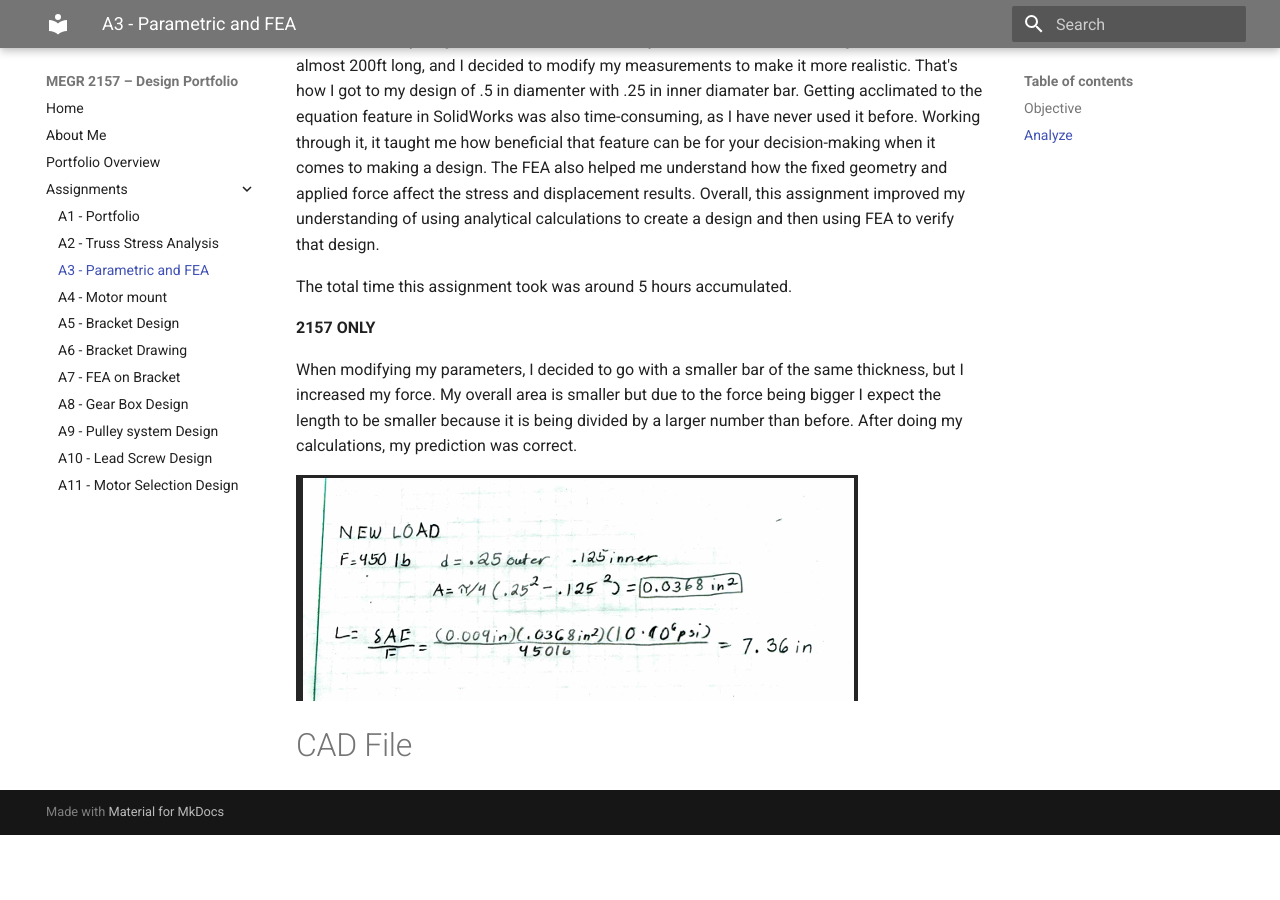
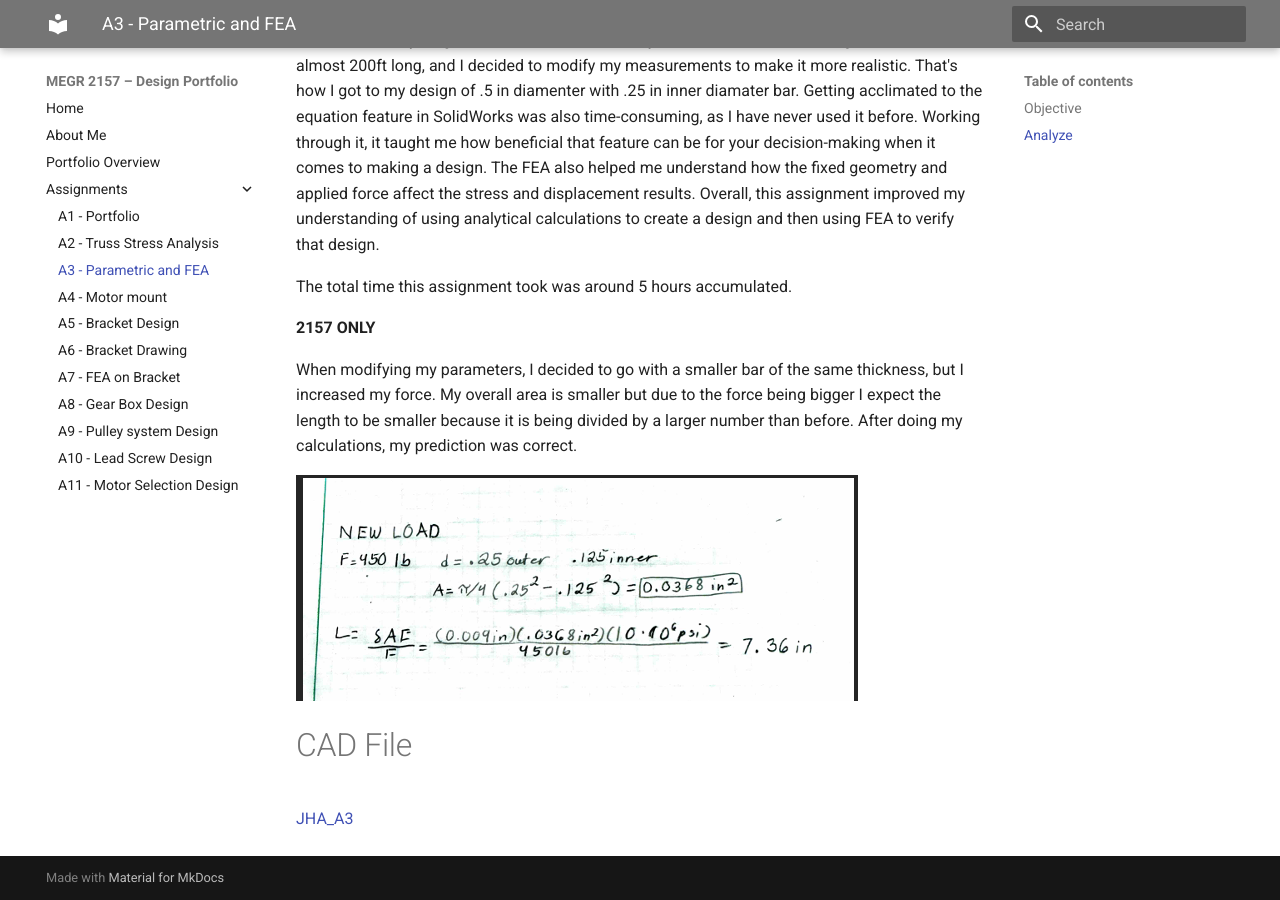
Before and after one commit to JHernPR/MEGR-2157-portfolio, an MkDocs documentation site: the page built from docs/assignments/A03/index.md, in a window 1280 px wide and 900 px high, scrolled down 6303 px. Built offline with MkDocs 1.6.1 and Material for MkDocs 9.7.7, drawn with Linux system fonts in a browser that asks for light colours; before the commit the page ends 7138 px from its top, so only the background shows below that.

Commit message:
Update index.md

```diff
--- a/docs/assignments/A03/index.md
+++ b/docs/assignments/A03/index.md
@@ -65,3 +65,5 @@ When modifying my parameters, I decided to go with a smaller bar of the same thi
 ![NEW](NEWLOAD.PNG)
 
 # CAD File
+
+[JHA_A3](A3JHA.SLDPRT)
```
